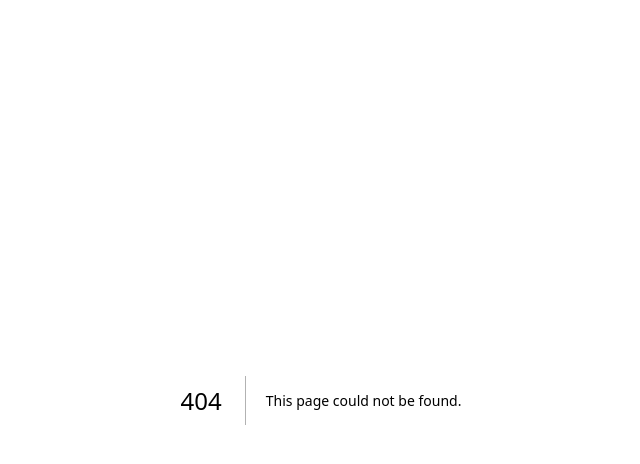
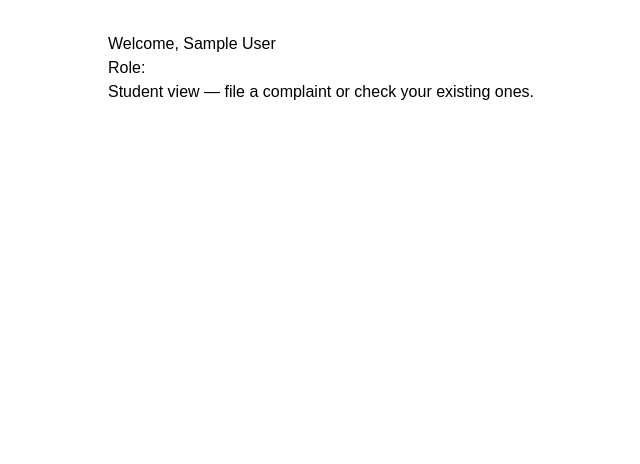
Before and after one commit to zaheedui/-campus-complaint-system, a Next.js app: page /dashboard in a window 1280 px wide. Before the commit this address had no page. Shown: the top 464 px of the page, without its empty margins (319-959 px from the left). Built offline with nearby package versions, Linux system fonts and the light colour scheme; no server answers; sample sign-in values are in the browser's storage.

Commit message:
Add role-aware dashboard page

```diff
--- /dev/null
+++ b/app/dashboard/page.tsx
@@ -0,0 +1,33 @@
+'use client';
+
+import { useSession } from 'next-auth/react';
+import { useRouter } from 'next/navigation';
+import { useEffect } from 'react';
+
+export default function DashboardPage() {
+  const { data: session, status } = useSession();
+  const router = useRouter();
+
+  useEffect(() => {
+    if (status === 'unauthenticated') {
+      router.push('/login');
+    }
+  }, [status, router]);
+
+  if (status === 'loading') return <p>Loading...</p>;
+  if (!session) return null;
+
+  const role = (session.user as any).role;
+
+  return (
+    <div style={{ maxWidth: 600, margin: '2rem auto' }}>
+      <h1>Welcome, {session.user?.name}</h1>
+      <p>Role: {role}</p>
+      {role === 'admin' ? (
+        <p>Admin view — complaint management tools go here.</p>
+      ) : (
+        <p>Student view — file a complaint or check your existing ones.</p>
+      )}
+    </div>
+  );
+}
```
